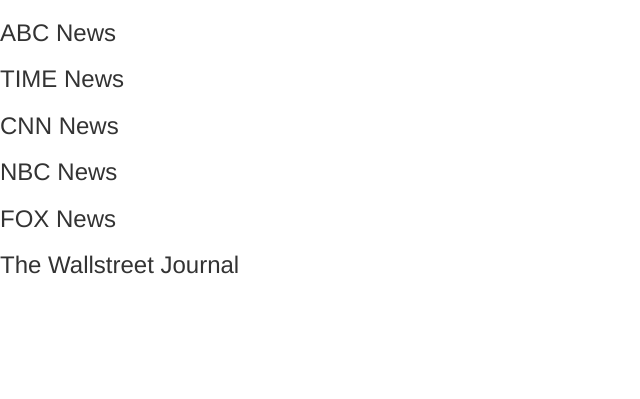
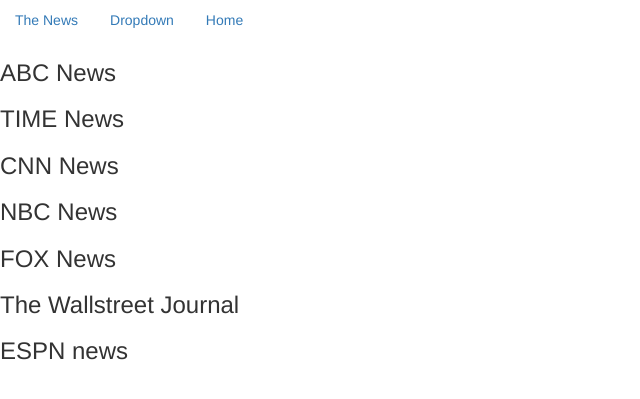
Before and after one commit to OwinoLucas/news, a Flask app: template app/templates/index.html in a window 1280 px wide. Shown: the top 399 px of the page, without its empty margins (0-640 px from the left). Run offline with Flask 2, Linux system fonts and the light colour scheme; the template is opened without the code that fills it, so the values that code supplies are empty; parts of the project's set-up code (start-up, migrations or seed data) failed here and were passed over; some libraries are stand-ins or nearby versions.

Commit message:
replaced the base.html content with {% extends 'bootstrap/base.html'%} as bootstrap comes with its own base.html

```diff
--- a/app/templates/base.html
+++ b/app/templates/base.html
@@ -1 +1,6 @@
 {% extends 'bootstrap/base.html'%}
+
+<!-- Navbar block  -->
+{% block navbar %}
+{% include 'navbar.html' %}
+{% endblock %}
--- a/app/templates/index.html
+++ b/app/templates/index.html
@@ -42,4 +42,10 @@
     {{macro.displayNewsList(wallstreet)}}
 </ul>
 
+<!-- ESPN news-->
+<h3>ESPN news</h3>
+<ul>
+    {{macro.displayNewsList(espn)}}
+</ul>
+
 {% endblock%}
--- /dev/null
+++ b/app/templates/navbar.html
@@ -0,0 +1,19 @@
+<ul class="nav nav-pills">
+    <li class="nav-item">
+        <a class="nav-link active" href="/">The News</a>
+    </li>
+    <li class="nav-item dropdown">
+        <a class="nav-link dropdown-toggle" data-toggle="dropdown" href="#" role="button" aria-haspopup="true"
+            aria-expanded="false">Dropdown</a>
+        <div class="dropdown-menu">
+            <a class="dropdown-item" href="#">Action</a>
+            <a class="dropdown-item" href="#">Another action</a>
+            <a class="dropdown-item" href="#">Something else here</a>
+            <div class="dropdown-divider"></div>
+            <a class="dropdown-item" href="#">Separated link</a>
+        </div>
+    </li>
+    <li class="nav-item">
+        <a class="nav-link" href="/">Home</a>
+    </li>
+</ul>
--- a/app/views.py
+++ b/app/views.py
@@ -15,9 +15,10 @@ def index():
     time_news = get_news_source('time')
     nbc_news = get_news_source('nbc-news')
     fox_news = get_news_source('fox-news')
+    espn_news = get_news_source('espn')
     the_wall_street_journal = get_news_source('the-wall-street-journal')
     title = 'Home - Welcome to The best News Website Online'
-    return render_template('index.html', title = title, abc = abc_news, cnn = cnn_news, time = time_news , nbc = nbc_news, fox = fox_news, wallstreet = the_wall_street_journal)
+    return render_template('index.html', title = title, abc = abc_news, cnn = cnn_news, time = time_news , nbc = nbc_news, fox = fox_news, wallstreet = the_wall_street_journal, espn = espn_news)
 
 @app.route('/news_source/<news_source_id>')
 def news_source(news_id):
```
